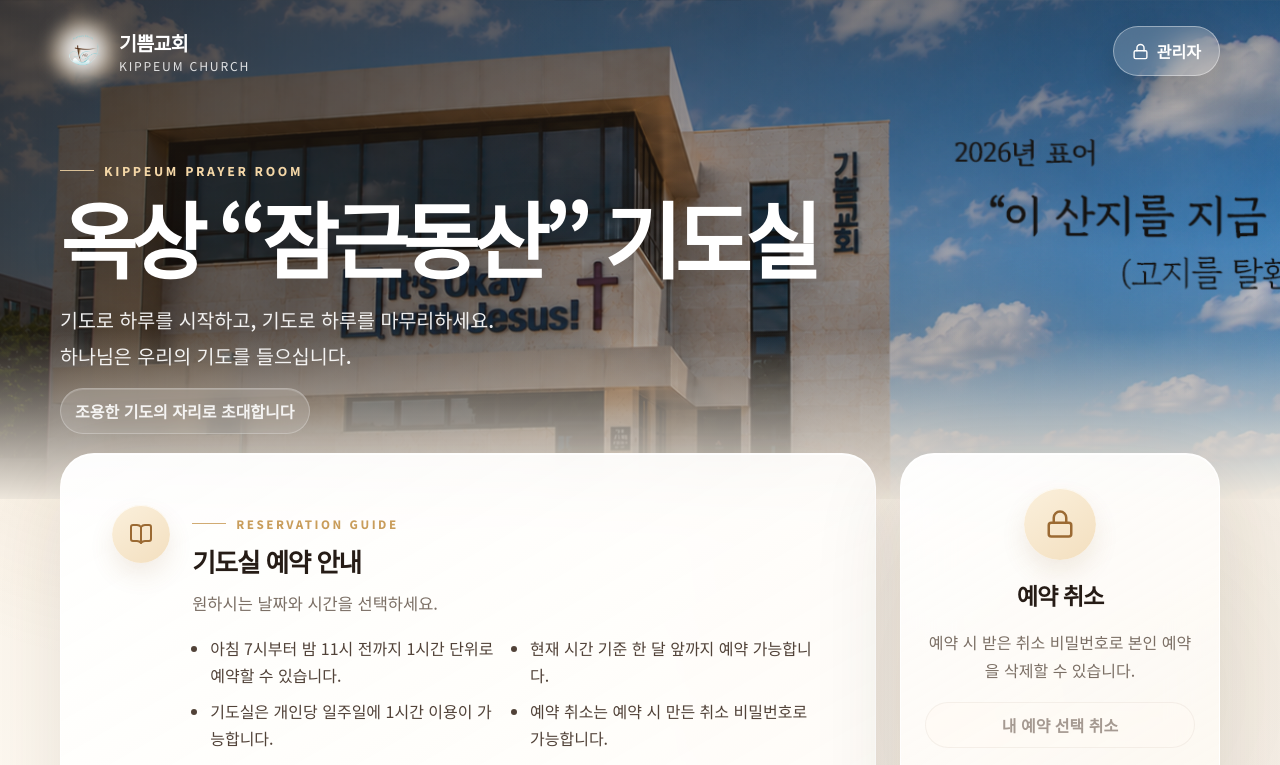
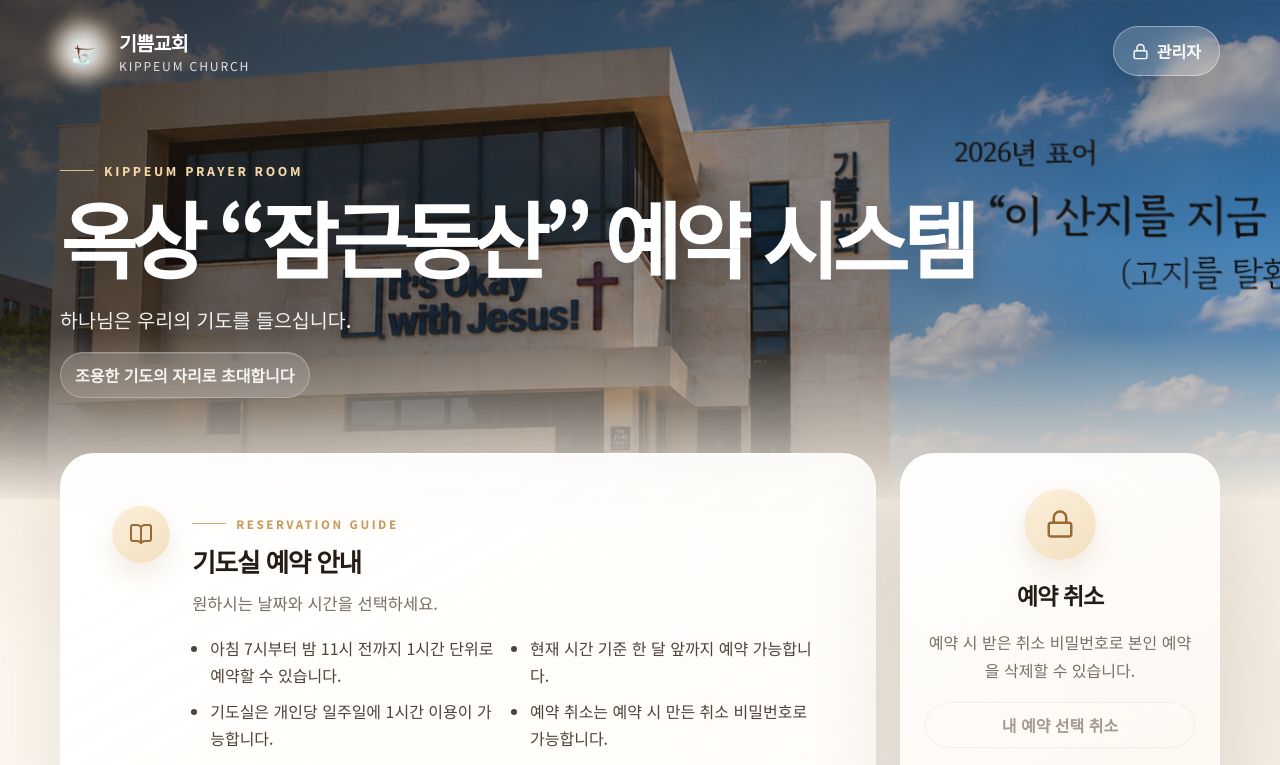
Before and after one commit to yko79135/prayer_room_reservation_system, a React (Vite) app in the folder kippeum-prayer-room-react/: page / in a window 1280 px wide. Shown: the top 765 px of the page. Built offline with nearby package versions, Linux system fonts and the light colour scheme; no server answers; the database is empty.

Commit message:
Update prayer room reservation heading

```diff
--- a/kippeum-prayer-room-react/src/components/Hero.jsx
+++ b/kippeum-prayer-room-react/src/components/Hero.jsx
@@ -35,10 +35,8 @@ export function Hero({ isAdminMode, onAdminClick, adminButtonRef }) {
 
       <div className="heroText">
         <span className="heroKicker">KIPPEUM PRAYER ROOM</span>
-        <h1>옥상 “잠근동산” 기도실</h1>
+        <h1>옥상 “잠근동산” 예약 시스템</h1>
         <p>
-          기도로 하루를 시작하고, 기도로 하루를 마무리하세요.
-          <br />
           하나님은 우리의 기도를 들으십니다.
         </p>
         <span className="heroBlessing">조용한 기도의 자리로 초대합니다</span>
```
